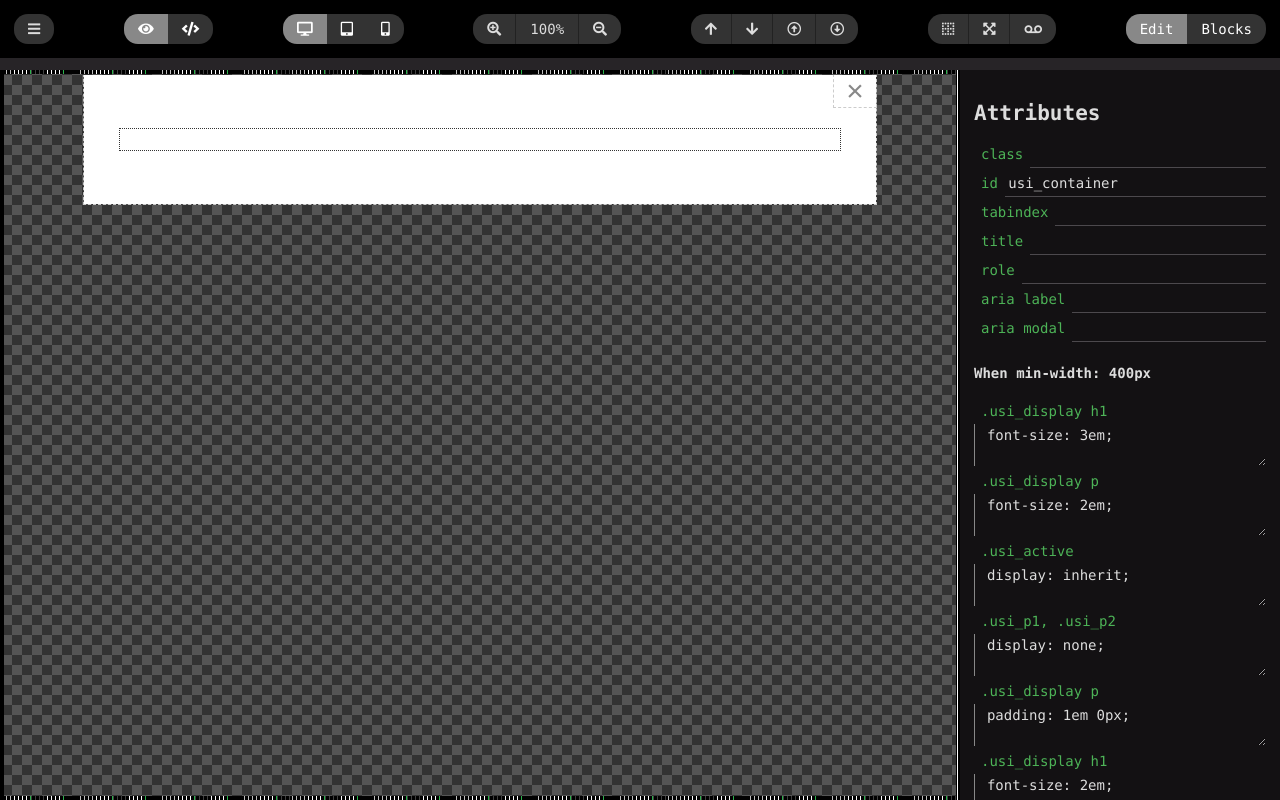
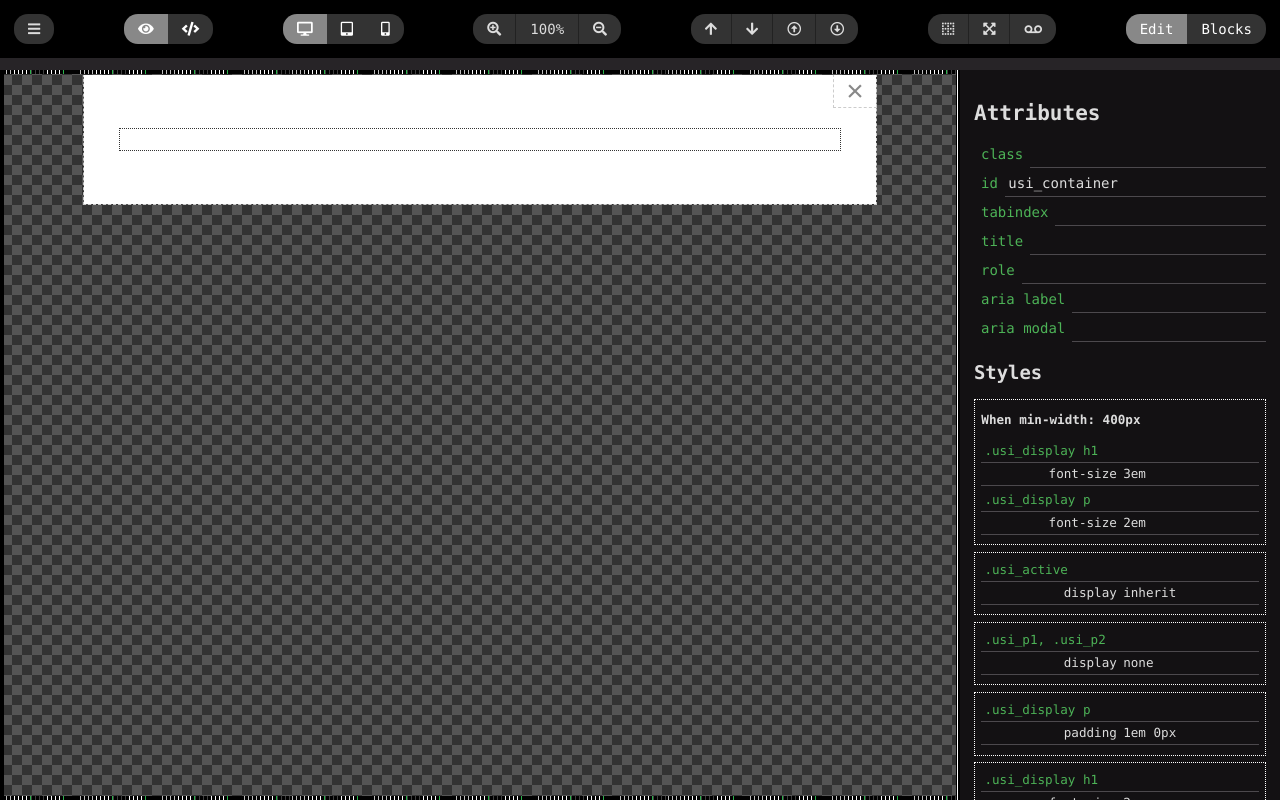
Before and after one commit to brooksr/design_tool, a website with bundled scripts: page index.html in a window 1280 px wide. Both pictures are taken after a click on the button 711 px from the left and 29 px from the top of the page. Built offline with nearby package versions, Linux system fonts and the light colour scheme.

Commit message:
style updates

```diff
--- a/css/main.css
+++ b/css/main.css
@@ -176,6 +176,7 @@ button:focus {
   max-width: 100%;
   margin: auto;
 }
+
 #design_tool {
   display: flex;
   flex-wrap: wrap;
@@ -400,9 +401,34 @@ button:focus {
   padding: 0.5em 0 1em 0;
 }
 .styles_tab form {
-  border: 1px solid x#333;
+  border: 1px dotted #fff;
   margin-bottom: 0.5em;
   padding: 0.5em;
+}
+.styles_tab [name="selector"] {
+  flex: 1 0 100%;
+  color: #4db357;
+}
+.styles_tab [name*="property"] {
+  text-align: right;
+}
+.styles_tab input {
+  flex: 1 0 50%;
+}
+.css-line {
+  display: flex;
+  width: 100%;
+}
+#hint {
+  background: #fff;
+  color: #000;
+  position: fixed;
+  top: -100vh;
+  list-style: none;
+  margin: 0;
+  padding: 0;
+  font-size: 0.9em;
+  text-align:right;
 }
 @media only screen and (max-width: 1680px) {
   button:hover .tablet-tooltip, label:hover .tablet-tooltip {
--- a/js/blocks.js
+++ b/js/blocks.js
@@ -65,8 +65,8 @@ export const blocks = [
     <div class="usi_name">Product Name</div>
     <div class="usi_price">$99.99</div>
 </div>`
-  }, {
+  }/*, {
     id: "video",
     html: `<iframe width="560" height="315" src="https://www.youtube.com/embed/NpEaa2P7qZI" frameborder="0" allow="accelerometer; autoplay; encrypted-media; gyroscope; picture-in-picture" allowfullscreen></iframe>`
-  }
+  }*/
 ];
--- a/js/main.js
+++ b/js/main.js
@@ -8,24 +8,24 @@ import {email_components} from './email_components.js';
 
 window.editor = (function () {
   let editor = {
+    s: styles,
     styles: [],
-    tabs: {},
     elms: {},
     update: function(i){
-      editor.elms.canvas.contentDocument.body.innerHTML = "";
+      editor.doc.body.innerHTML = "";
       editor.elms.canvas.srcdoc = config.templates[i].html;
       if (document.getElementById("menu_close") != null) document.getElementById("menu_close").click();
     },
     save: function () {
-      localStorage.setItem("editor-01", encodeURIComponent(editor.elms.canvas.contentDocument.documentElement.outerHTML));
+      localStorage.setItem("editor-01", encodeURIComponent(editor.doc.documentElement.outerHTML));
       alert("Saved!");
     },
     addBlock: function(self){
       var txt = document.createElement("textarea");
       txt.innerHTML = self.querySelector("code").innerHTML;
       editor.elms.active.outerHTML += txt.value;
-      editor.canvas.updateIds();
-      //editor.canvas.setAsActive(e.target);
+      editor.updateIds();
+      //editor.setAsActive(e.target);
     },
     shortcuts: function(event) {
       let save = event.which === 83 && event.ctrlKey;
@@ -36,17 +36,28 @@ window.editor = (function () {
     },
     replaceCss: (event) => {
       var ind = event.currentTarget.getAttribute("data-index");
-      var selector = event.currentTarget.getAttribute("data-selector");
+      var selectors = event.currentTarget.querySelectorAll("[name='selector']");
+      var selector = selectors[0].value;
       var sheet = editor.sheets[0];
-      let newRule = event.currentTarget.querySelector("textarea").value;
-      if (event.currentTarget.querySelectorAll("textarea").length > 1) {
-        newRule = Array.from(event.currentTarget.querySelectorAll("textarea")).map(t => t.getAttribute("data-selector") + " {" + t.value + "}").join(" ");
+      //let newRule = event.currentTarget.querySelector("textarea").value;
+      let newRule = "";
+      if (selectors.length > 1) {
+        /*newRule = Array.from(event.currentTarget.querySelectorAll("textarea")).map(t => {
+          return t.getAttribute("data-selector") + " {" + t.value + "}"
+        }).join(" ");*/
+        event.currentTarget.querySelectorAll(".css-line").forEach(line => {
+          newRule += line.querySelector("[name='property']").value + ": " + line.querySelector("[name='value']").value + ";";
+        });
+      } else {
+        event.currentTarget.querySelectorAll(".css-line").forEach(line => {
+          newRule += line.querySelector("[name='property']").value + ": " + line.querySelector("[name='value']").value + ";";
+        });
       }
       sheet.deleteRule(ind);
       sheet.insertRule(selector + " {" + newRule + "}", ind);
     },
     emailify: function(){
-      let doc = editor.elms.canvas.contentDocument;
+      let doc = editor.doc;
       let inlinable = Array.from(doc.styleSheets).filter(s => s.title === "inlineCSS")[0];
       let remove = doc.querySelectorAll("[title='inlineCSS'], [title='editor']");
       remove.forEach(function(s){
@@ -89,7 +100,6 @@ window.editor = (function () {
         });
       });
     },
-    canvas: {
     drag: drag,
     setContentEditable: elm => {
       const hasTextNode = Array.from(elm.childNodes).filter(node => {
@@ -102,7 +112,7 @@ window.editor = (function () {
       if (hasTextNode) elm.contentEditable = hasTextNode;
     },
     getActiveClick: function (e) {
-        e.target !== editor.elms.active ? editor.canvas.setAsActive(e.target) : editor.elms.active;
+      e.target !== editor.elms.active ? editor.setAsActive(e.target) : editor.elms.active;
     },
     getActiveKey: function () {
       let sel = editor.elms.canvas.contentWindow.getSelection();
@@ -117,7 +127,7 @@ window.editor = (function () {
       let activeElm = node.parentNode;
       node.parentNode.removeChild(node);
       if (editor.elms.active !== activeElm) {
-          editor.canvas.setAsActive(activeElm)
+        editor.setAsActive(activeElm)
       }
       return activeElm;
     },
@@ -130,9 +140,9 @@ window.editor = (function () {
     },
     changeActive: (dir) => {
       if (dir === "up" && editor.elms.active.previousElementSibling != null) {
-          editor.canvas.setAsActive(editor.elms.active.previousElementSibling);
+        editor.setAsActive(editor.elms.active.previousElementSibling);
       } else if (dir === "down" && editor.elms.active.nextElementSibling != null) {
-          editor.canvas.setAsActive(editor.elms.active.nextElementSibling);
+        editor.setAsActive(editor.elms.active.nextElementSibling);
       }
     },
     rgbToHex: function(str){
@@ -144,8 +154,45 @@ window.editor = (function () {
       };
       return "#" + toHex(numbers[0]) + toHex(numbers[1]) + toHex(numbers[2]);
     },
+    createStyleForm: function(rule, index){
+      if (rule.conditionText) {
+        return `<form data-index="${index}" data-selector="@media ${rule.conditionText}" onchange="editor.replaceCss(event)">
+            <h4>When ${rule.conditionText.substring(rule.conditionText.indexOf("(") + 1, rule.conditionText.indexOf(")"))}</h4>
+            ${Array.from(rule.cssRules).map(function(rule, index){
+          let text = rule.cssText.substring(rule.cssText.indexOf("{") + 1, rule.cssText.indexOf("}")).replace(/;/g, ";\n");
+          return `<div class="input-group">
+                <input name="selector" type="text" value="${rule.selectorText}" />
+                ${text.trim().split(";").filter(Boolean).map(r => {
+                  let prop = r.trim().split(":")[0].trim();
+                  let value = r.trim().split(":")[1].trim();
+                  return `
+                    <div class="css-line">
+                      <input name="property" type="text" value="${prop}" autocomplete="off" />
+                      <input name="value" type="text" value="${value}" autocomplete="off" />
+                    </div>
+                `}).join("")}
+              </div>`;
+        }).join("")}
+          </form>`;
+      }
+      let text = rule.cssText.substring(rule.cssText.indexOf("{") + 1, rule.cssText.indexOf("}")).replace(/;/g, ";\n");
+      return `<form data-index="${index}" data-selector="${rule.selectorText}" onchange="editor.replaceCss(event)">
+          <div class="input-group">
+          <input name="selector" type="text" value="${rule.selectorText}" />
+          ${text.trim().split(";").filter(Boolean).map(r => {
+            let prop = r.trim().split(":")[0].trim();
+            let value = r.trim().split(":")[1].trim();
+            return `
+            <div class="css-line">
+              <input name="property" type="text" value="${prop}" autocomplete="off"/>
+              <input name="value" type="text" value="${value}" autocomplete="off" />
+            </div>
+          `}).join("")}
+          </div>
+        </form>`;
+    },
     updateStyles: () => {
-        let sheets = editor.elms.canvas.contentDocument.styleSheets;
+      let sheets = editor.doc.styleSheets;
       editor.sheets = Array.from(sheets).filter(s => s.title !== "editor");
       editor.styles = [];
       editor.sheets.forEach(sheet => {
@@ -153,34 +200,15 @@ window.editor = (function () {
         editor.styles = editor.styles.concat(Array.from(sheet.rules));
       });
       console.log(editor.sheets);
-        let createStyleForm = function(rule, index){
-          if (rule.conditionText) {
-            return `<form data-index="${index}" data-selector="@media ${rule.conditionText}" onchange="editor.replaceCss(event)">
-              <h4>When ${rule.conditionText.substring(rule.conditionText.indexOf("(") + 1, rule.conditionText.indexOf(")"))}</h4>
-              ${Array.from(rule.cssRules).map(function(m_rule, m_index){
-                let m_text = m_rule.cssText.substring(m_rule.cssText.indexOf("{") + 1, m_rule.cssText.indexOf("}")).replace(/;/g, ";\n");
-                return `<div class="input-group">
-                  <label>${m_rule.selectorText}</label>
-                  <textarea rows="${m_text.match(/;/g).length + 1}" data-selector="${m_rule.selectorText}"  data-index="${index + "," + m_index}">${m_text}</textarea>
-                </div>`;
-            }).join("")}
-            </form>`;
-          }
-          let text = rule.cssText.substring(rule.cssText.indexOf("{") + 1, rule.cssText.indexOf("}")).replace(/;/g, ";\n");
-          return `<form data-index="${index}" data-selector="${rule.selectorText}" onchange="editor.replaceCss(event)">
-            <div class="input-group">
-              <label>${rule.selectorText}</label>
-              <textarea rows="${text.match(/;/g).length + 1}" data-index="${index}">${text}</textarea>
-            </div>
-          </form>`;
-        };
-
-        editor.tabs.styles_tab.innerHTML = editor.styles.map(createStyleForm).reverse().join("");
+      document.querySelector(".styles_tab").innerHTML = `
+        <h2>Styles</h2>
+        ${editor.styles.map(editor.createStyleForm).reverse().join("")}
+      `;
     },
     updateIds: () => {
-        editor.elms.canvas.contentDocument.body.querySelectorAll("*:not(style):not(script)").forEach((elm, index) => {
-          editor.canvas.setContentEditable(elm);
-          //editor.canvas.drag.init(elm);
+      editor.doc.body.querySelectorAll("*:not(style):not(script)").forEach((elm, index) => {
+        editor.setContentEditable(elm);
+        //editor.drag.init(elm);
       });
     },
     moveUp: () => {
@@ -191,7 +219,7 @@ window.editor = (function () {
         move = editor.elms.active.parentNode;
       }
       if (move) move.parentNode.insertBefore(editor.elms.active, move);
-        editor.canvas.updateIds();
+      editor.updateIds();
     },
     moveDown: () => {
       let move;
@@ -201,9 +229,7 @@ window.editor = (function () {
       } else if (editor.elms.active.nextElementSibling != null && editor.elms.active.parentNode != null) {
         editor.elms.active.parentNode.appendChild(editor.elms.active);
       }
-        if (move)
-
-        editor.canvas.updateIds();
+      editor.updateIds();
     },
     bindAttributes:  e => editor.elms.active.setAttribute(e.target.name, e.target.value),
     updateAttrs: (activeElm) => {
@@ -219,8 +245,7 @@ window.editor = (function () {
           }
         }
       }
-        editor.tabs.attributes_tab.innerHTML = html;
-      }
+      document.querySelector(".attributes_tab").innerHTML = html;
     },
     toolbar: {
       create: function(){
@@ -248,10 +273,10 @@ window.editor = (function () {
           });
         });
         document.querySelector("#device-view").addEventListener("change", function (e) {
-          if (e.target.value == "mobile") {
+          if (e.target.value === "mobile") {
             editor.elms.canvas.style.maxWidth = "375px";
             editor.elms.canvas.style.maxHeight = "667px";
-          } else if (e.target.value == "tablet") {
+          } else if (e.target.value === "tablet") {
             editor.elms.canvas.style.maxWidth = "768px";
             editor.elms.canvas.style.maxHeight = "1024px";
           } else {
@@ -260,23 +285,23 @@ window.editor = (function () {
           }
         });//peechSynthesis.speak(new SpeechSynthesisUtterance($0.textContent))
         document.querySelector("#speak").addEventListener("click", function (e) {
-          speechSynthesis.speak(new SpeechSynthesisUtterance(editor.elms.canvas.contentDocument.body.textContent))
+          speechSynthesis.speak(new SpeechSynthesisUtterance(editor.doc.body.textContent))
         });
         document.querySelector("#fullScreen").addEventListener("click", function (e) {
           config.node.requestFullscreen();
         });
         document.querySelector("#zoomIn").addEventListener("click", function (event) {
-          let transform = getComputedStyle(editor.elms.canvas.contentDocument.body).transform.split("(")[1].split(",")[0];
+          let transform = getComputedStyle(editor.doc.body).transform.split("(")[1].split(",")[0];
           let newT = Number(transform) + 0.25;
-          editor.elms.canvas.contentDocument.body.style.transform = `matrix(${newT}, 0, 0, ${newT}, 0, 0)`;
+          editor.doc.body.style.transform = `matrix(${newT}, 0, 0, ${newT}, 0, 0)`;
         });
         document.querySelector("#zoomO").addEventListener("click", function (event) {
-          editor.elms.canvas.contentDocument.body.style.transform = `matrix(1, 0, 0, 1, 0, 0)`;
+          editor.doc.body.style.transform = `matrix(1, 0, 0, 1, 0, 0)`;
         });
         document.querySelector("#zoomOut").addEventListener("click", function (event) {
-          let transform = getComputedStyle(editor.elms.canvas.contentDocument.body).transform.split("(")[1].split(",")[0];
+          let transform = getComputedStyle(editor.doc.body).transform.split("(")[1].split(",")[0];
           let newT = Number(transform) - 0.25;
-          editor.elms.canvas.contentDocument.body.style.transform = `matrix(${newT}, 0, 0, ${newT}, 0, 0)`;
+          editor.doc.body.style.transform = `matrix(${newT}, 0, 0, ${newT}, 0, 0)`;
         });
         document.querySelector("#editor-view").addEventListener("change", function (event) {
           editor.elms.cm.style.display = (event.target.value == "code") ? "block" : "none";
@@ -288,37 +313,35 @@ window.editor = (function () {
           document.querySelector("." + event.target.value + "_tab").classList.add("editor_active");
         });
         document.querySelector("#toggleOutlines").addEventListener("click", function (event) {
-          editor.elms.canvas.contentDocument.body.classList.toggle("no-outline");
+          editor.doc.body.classList.toggle("no-outline");
         });
         document.querySelector("#emailInline").addEventListener("click", function (event) {
-          var innerHTML = editor.elms.canvas.contentDocument.documentElement.innerHTML;
+          var innerHTML = editor.doc.documentElement.innerHTML;
           for (let c in email_components) {
             innerHTML = innerHTML.replace(new RegExp(c, "g"), email_components[c]);
           }
-          editor.elms.canvas.contentDocument.documentElement.innerHTML = innerHTML;
+          editor.doc.documentElement.innerHTML = innerHTML;
           editor.emailify();
-          var html = editor.elms.canvas.contentDocument.documentElement.innerHTML.replace(/<tbody>|<\/tbody>/g, "");
+          var html = editor.doc.documentElement.innerHTML.replace(/<tbody>|<\/tbody>/g, "");
           editor.cm.setValue(html)
         });
       },
     },
     onload: function(){
       editor.elms.canvas_style = document.createElement("style");
-      editor.elms.canvas.contentDocument.head.appendChild(editor.elms.canvas_style);
+      editor.doc = editor.elms.canvas.contentDocument;
+      editor.doc.head.appendChild(editor.elms.canvas_style);
       editor.elms.canvas_style.title = "editor";
       editor.elms.canvas_style.innerHTML = components.editor_css;
 
-        editor.elms.canvas.contentDocument.body.addEventListener("click", editor.canvas.getActiveClick);
-        editor.elms.canvas.contentDocument.body.addEventListener("keyup", editor.canvas.getActiveKey);
-        editor.elms.canvas.contentDocument.body.querySelectorAll("*:not(style):not(script)").forEach((elm, index) => {
-          editor.canvas.setContentEditable(elm);
-          //editor.canvas.drag.init(elm);
-        });
+      editor.doc.body.addEventListener("click", editor.getActiveClick);
+      editor.doc.body.addEventListener("keyup", editor.getActiveKey);
+      editor.updateIds();
 
       document.addEventListener("keydown", editor.shortcuts);
-        editor.elms.canvas.contentDocument.addEventListener("keydown", editor.shortcuts);
+      editor.doc.addEventListener("keydown", editor.shortcuts);
 
-        editor.canvas.setAsActive(editor.elms.canvas.contentDocument.querySelector("div"));
+      editor.setAsActive(editor.doc.querySelector("div"));
     },
     create: function () {
       editor.toolbar.create();
@@ -340,27 +363,6 @@ window.editor = (function () {
         mode: "htmlmixed"
       });
 
-      editor.elms.editor = document.createElement("div");
-      editor.elms.editor.id = "editor";
-      config.node.appendChild(editor.elms.editor);
-
-      editor.elms.tab_panels = document.createElement("div");
-      editor.elms.tab_panels.id = "tab_panels";
-      editor.elms.editor.appendChild(editor.elms.tab_panels);
-
-      let id = "edit_tab";
-      editor.tabs[id] = document.createElement("div");
-      editor.tabs[id].classList.add("editor_panel", "editor_active", id);
-      editor.tabs["attributes_tab"] = document.createElement("div");
-      editor.tabs["attributes_tab"].classList.add("attributes_tab");
-
-      editor.tabs["styles_tab"] = document.createElement("div");
-      editor.tabs[id].appendChild(editor.tabs["attributes_tab"]);
-      editor.tabs[id].appendChild(editor.tabs["styles_tab"]);
-
-      editor.elms.tab_panels.appendChild(editor.tabs[id]);
-      document.querySelector(".attributes_tab").onchange = editor.canvas.bindAttributes;
-
       let printTags = (e, s) => {
         let html = !!e.selfClosing ? `<${s} />` : `<${s}>placeholder</${s}>`;
         if (!!e.droppable) {
@@ -368,23 +370,46 @@ window.editor = (function () {
         }
         return html;
       };
-      id = "blocks_tab";
-      let html = "<h4>Custom Blocks</h4>";//.replace(/</g, "&lt;")
-      html += config.blocks.map(b => `
+      editor.elms.editor = document.createElement("div");
+      editor.elms.editor.id = "editor";
+      editor.elms.editor.innerHTML = `<div id="tab_panels">
+          <div class="editor_panel edit_tab editor_active">
+            <div class="attributes_tab"></div>
+            <div class="styles_tab"></div>
+            <ul id="hint"></ul>
+          </div>
+          <div class="editor_panel blocks_tab">
+            <h4>Custom Blocks</h4>
+            ${config.blocks.map(b => `
             <div class="block" onclick="editor.addBlock(this)">
               <h5>${b.id}</h5>
               <code id="${b.id}" draggable="true">${b.html}</code>
-        </div>`).join("");
-      html += "<h4>Elements</h4>";
-      html += Object.keys(elements).map(b => `
+            </div>`).join("")}
+
+            <h4>Elements</h4>
+            ${Object.keys(elements).map(b => `
             <div class="block" onclick="editor.addBlock(this)">
               <h5>${b}</h5>
               <code draggable="true">${printTags(elements[b], b)}</code>
-        </div>`).join("");
-      editor.tabs[id] = document.createElement("div");
-      editor.tabs[id].innerHTML = html;
-      editor.tabs[id].classList.add("editor_panel", id);
-      editor.elms.tab_panels.appendChild(editor.tabs[id]);
+            </div>`).join("")}
+
+          </div>
+        </div>`;
+      config.node.appendChild(editor.elms.editor);
+      document.querySelector(".attributes_tab").onchange = editor.bindAttributes;
+      document.querySelector(".styles_tab").onkeyup = function(event){
+        if (event.target.tagName === "INPUT" && event.target.name === "property") {
+          window.editor.activeInput = event.target;
+          let properties = Object.keys(Object.assign(...editor.s));
+          let hint = document.getElementById("hint");
+          hint.style.top = event.target.getBoundingClientRect().bottom + "px";
+          hint.style.left = event.target.getBoundingClientRect().left + "px";
+          hint.style.width = event.target.getBoundingClientRect().width + "px";
+          hint.innerHTML = properties.map(style => {
+            return style.indexOf(event.target.value) !== -1 ? `<li onclick="editor.activeInput.value = event.target.textContent;">${style}</li>` : ""
+          }).join("");
+        }
+      };
 
       return this;
     }
```
Also changed, not shown: js/components.js (+4 -4 lines). Lines whose indentation alone changed are shown as unchanged.
